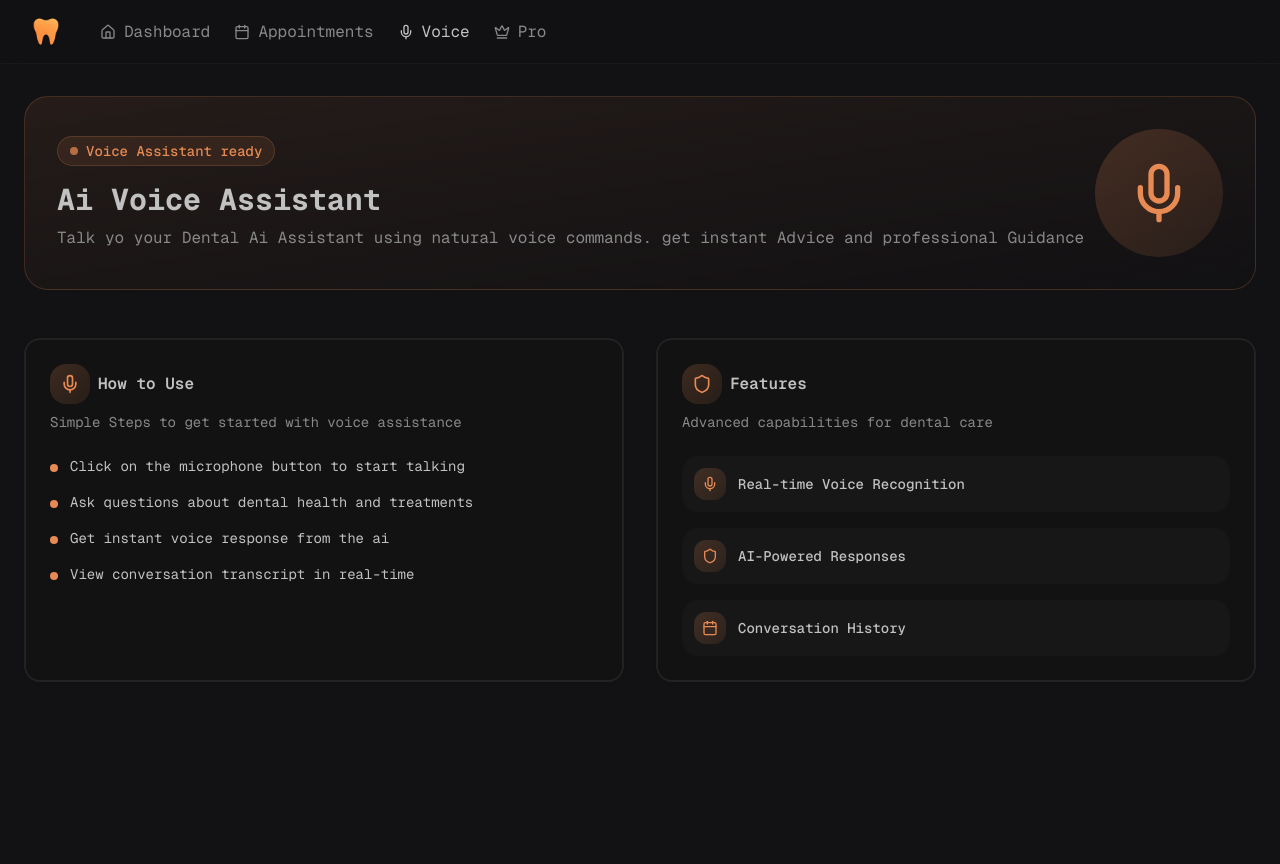
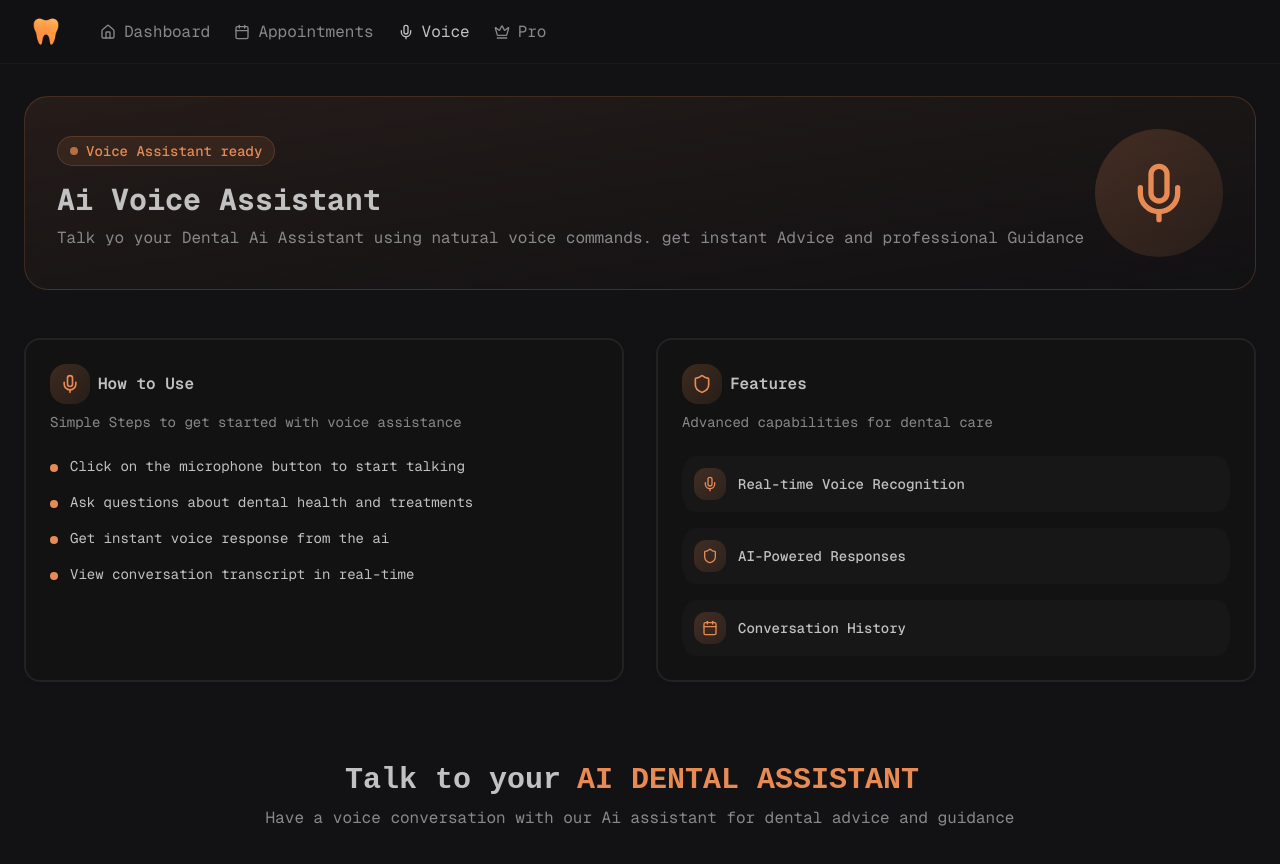
Before and after one commit to amank55/Dentalai, a Next.js app: page /voice in a window 1280 px wide. Shown: the top 864 px of the page. Before the commit the page ends 800 px from the top, so only its background shows below. Built offline with nearby package versions, Linux system fonts and the light colour scheme; no server answers.

Commit message:
feat: add VapiWidget component for voice interaction with AI dental assistant

```diff
--- a/app/voice/page.tsx
+++ b/app/voice/page.tsx
@@ -1,5 +1,6 @@
 import Navbar from "@/components/Navbar"
 import FeaturingCards from "@/components/voice/featuringCards"
+import VapiWidget from "@/components/voice/VapiWidget"
 import { MicIcon } from "lucide-react"
 
 function VoicePage ()  {
@@ -28,6 +29,7 @@ function VoicePage ()  {
         </div>
         <FeaturingCards/>
     </div>
+    <VapiWidget/>
     </>
   )
 }
--- /dev/null
+++ b/components/voice/VapiWidget.tsx
@@ -0,0 +1,18 @@
+function VapiWidget() {
+  return (
+    <>
+    <div className="max-w-5xl mx-auto px-4 flex-col overflow-hidden pb-20">
+        <div className="text-center mb-8">
+            <h1 className="text-3xl font-bold font-mono">
+                <span>Talk to your</span>
+                <span className="text-primary px-4 uppercase">Ai Dental Assistant</span>
+            </h1>
+            <p className="text-muted-foreground py-2">
+                Have a voice conversation with our Ai assistant for dental advice and guidance
+            </p>
+        </div>
+    </div>
+    </>
+  )
+}
+export default VapiWidget
```
Also changed, not shown: lib/vapi.ts (added).
